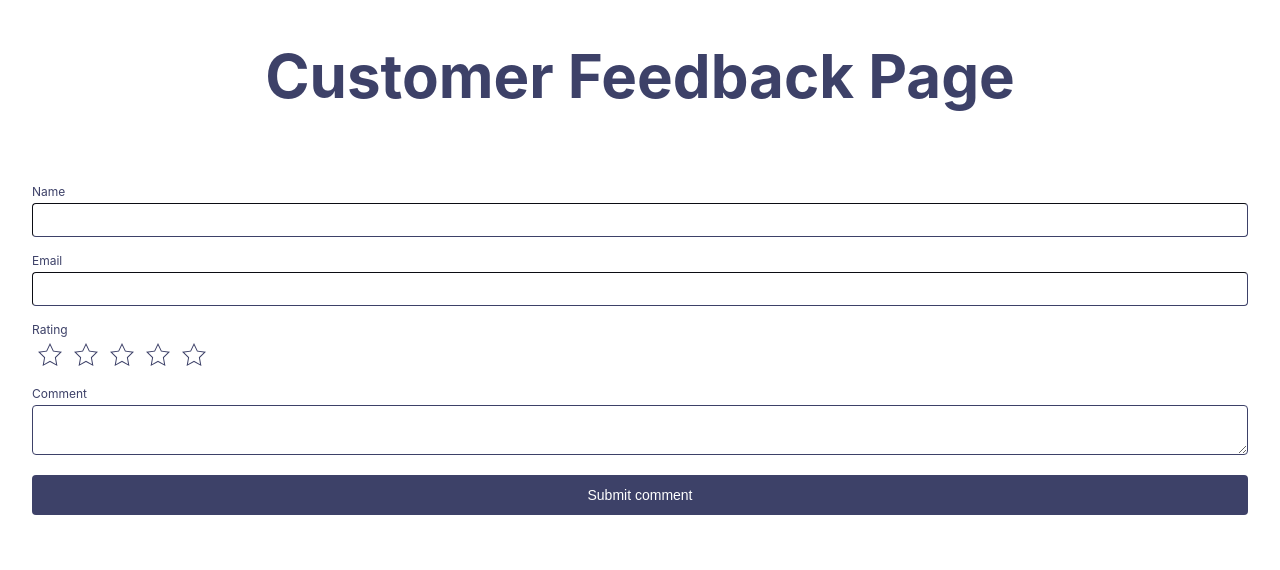
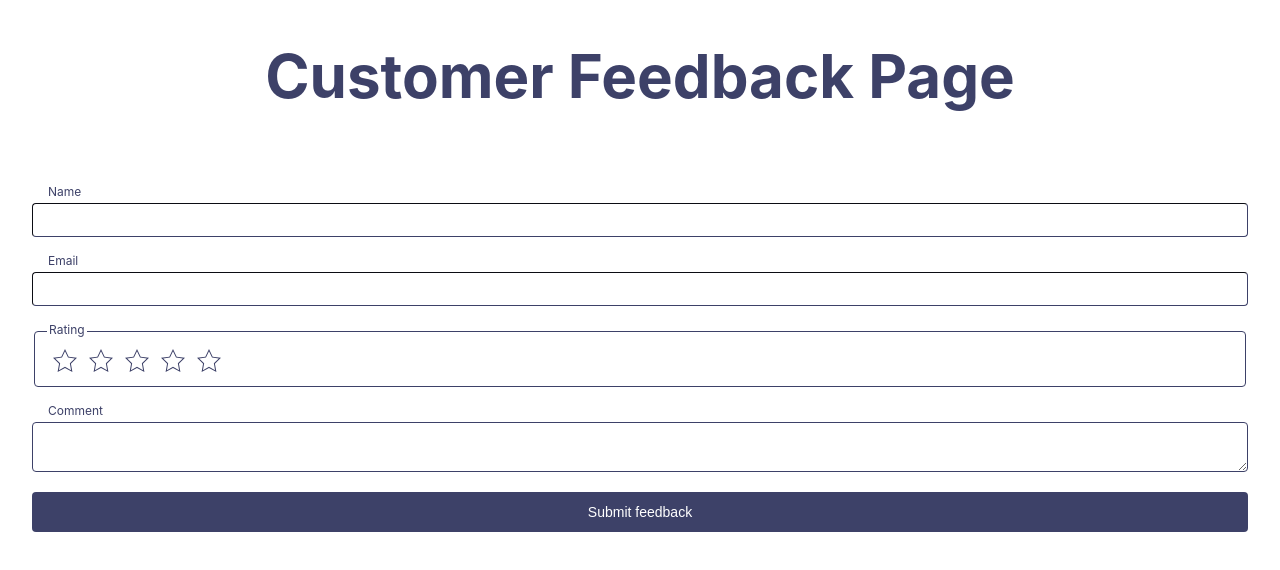
Before and after one commit to cko9300/frontend-challenge, a React (Create React App) app: page / in a window 1280 px wide. Shown: the top 570 px of the page. Built offline with nearby package versions, Linux system fonts and the light colour scheme.

Commit message:
test: add form tests

```diff
--- a/src/components/form/components/label.js
+++ b/src/components/form/components/label.js
@@ -8,15 +8,31 @@ const StyledLabel = styled.label`
   font-size: ${theme.fontSize[0]};
   display: block;
   padding-bottom: ${theme.spacing[0]};
+  margin-left: ${theme.spacing[3]};
 `;
 
-const Label = ({ children, htmlFor }) => (
-  <StyledLabel htmlFor={htmlFor}>{children}</StyledLabel>
-);
+const StyledLegend = styled.legend`
+  color: ${theme.colors.primary};
+  font-size: ${theme.fontSize[0]};
+  display: block;
+  padding-bottom: ${theme.spacing[0]};
+`;
+
+const Label = ({ children, htmlFor, isLegend }) =>
+  isLegend ? (
+    <StyledLegend htmlFor={htmlFor}>{children}</StyledLegend>
+  ) : (
+    <StyledLabel htmlFor={htmlFor}>{children}</StyledLabel>
+  );
 
 Label.propTypes = {
   children: PropTypes.node.isRequired,
   htmlFor: PropTypes.string.isRequired,
+  isLegend: PropTypes.bool,
+};
+
+Label.defaultProps = {
+  isLegend: false,
 };
 
 export default Label;
--- a/src/components/form/index.js
+++ b/src/components/form/index.js
@@ -10,7 +10,12 @@ import theme from "../../lib/theme";
 
 const StyledForm = styled.form`
   flex: 1;
+  .field {
+    margin-bottom: ${theme.spacing[3]};
+  }
   .fieldset {
+    border: ${theme.colors.primary} 1px solid;
+    border-radius: ${theme.borderRadius[0]};
     margin-bottom: ${theme.spacing[3]};
   }
 `;
@@ -40,10 +45,11 @@ const FeedbackForm = ({ onSubmit }) => {
 
   return (
     <StyledForm
+      data-testid="feedback-form"
       aria-labelledby="feedback-form"
       onSubmit={() => onSubmit(formState)}
     >
-      <div className="fieldset">
+      <div className="field">
         <Label htmlFor="name">Name</Label>
         <TextInput
           id="name"
@@ -53,7 +59,7 @@ const FeedbackForm = ({ onSubmit }) => {
           type="text"
         />
       </div>
-      <div className="fieldset">
+      <div className="field">
         <Label htmlFor="email">Email</Label>
         <TextInput
           id="email"
@@ -63,15 +69,17 @@ const FeedbackForm = ({ onSubmit }) => {
           type="email"
         />
       </div>
-      <div className="fieldset">
-        <Label htmlFor="rating">Rating</Label>
+      <fieldset className="fieldset">
+        <Label htmlFor="rating" isLegend>
+          Rating
+        </Label>
         <Ratings
           name="rating"
           rating={formState.rating}
           onClick={handleChange}
         />
-      </div>
-      <div className="fieldset">
+      </fieldset>
+      <div className="field">
         <Label htmlFor="comment">Comment</Label>
         <TextArea
           id="comment"
@@ -81,7 +89,7 @@ const FeedbackForm = ({ onSubmit }) => {
           maxLength={150}
         />
       </div>
-      <Button type="submit">Submit comment</Button>
+      <Button type="submit">Submit feedback</Button>
     </StyledForm>
   );
 };
```
Also changed, not shown: 1 other file (tests, documents, lock files or other folders).
